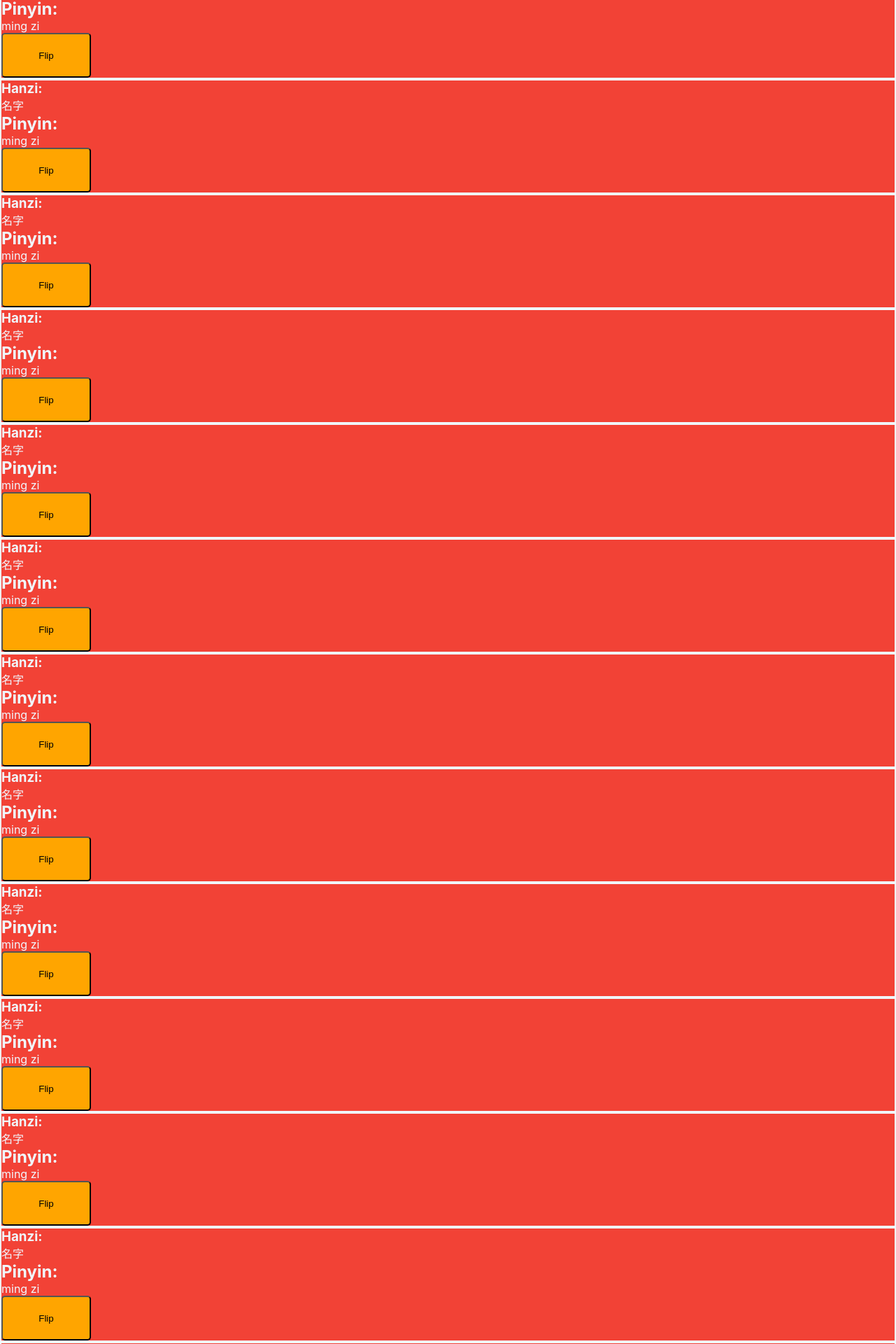
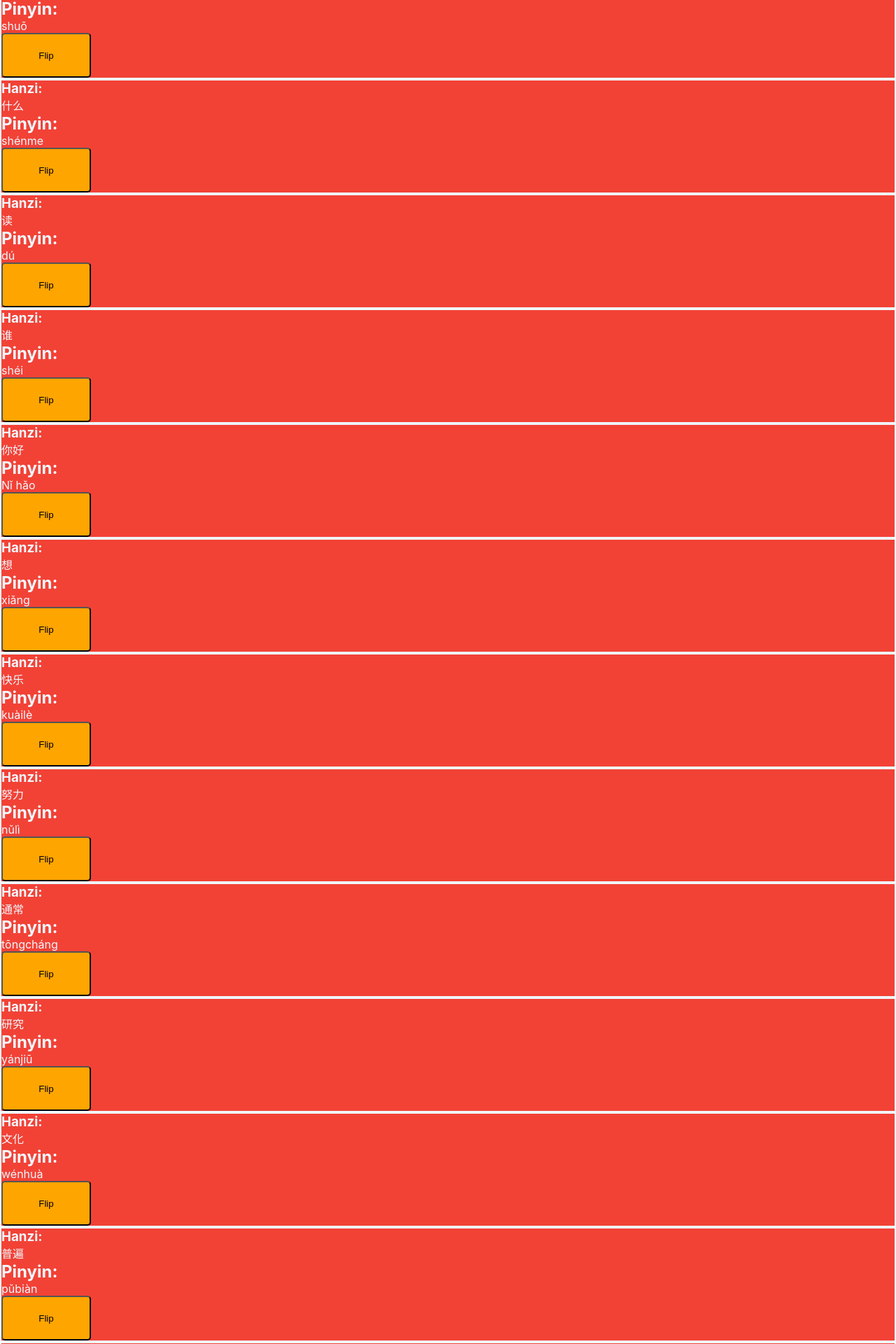
Before and after one commit to Karimi-F/phase-2-project-flashcards-app, a React (Create React App) app: page /view-cards in a window 1280 px wide. Shown: the part 497-2417 px from the top of the page at 70% size. Built offline with nearby package versions, Linux system fonts and the light colour scheme; data requests are answered from the project's data file.

Commit message:
Posts new cards

```diff
--- a/db.json
+++ b/db.json
@@ -1,144 +1,144 @@
 {
   "words": [
     {
-        "id": "1",
-        "level": "HSK Level 1",
-        "Hanzi": "我",
-        "Pinyin": "wǒ",
-        "English translation": "I or me"
+      "id": "7b36",
+      "level": "1",
+      "hanzi": "我",
+      "pinyin": "wǒ",
+      "englishTranslation": "I or me"
     },
     {
-        "id": "2",
-        "level": "HSK Level 1",
-        "Hanzi": "你",
-        "Pinyin": "nǐ",
-        "English translation": "you"
+      "id": "14b1",
+      "level": "1",
+      "hanzi": "你",
+      "pinyin": "nǐ",
+      "englishTranslation": "you"
     },
     {
-        "id": "3",
-        "level": "HSK Level 1",
-        "Hanzi": "说",
-        "Pinyin": "shuō",
-        "English translation": "speak"
+      "id": "a269",
+      "level": "1",
+      "hanzi": "说",
+      "pinyin": "shuō",
+      "englishTranslation": "speak"
     },
     {
-        "id": "4",
-        "level": "HSK Level 1",
-        "Hanzi": "什么",
-        "Pinyin": "shénme",
-        "English translation": "what"
+      "id": "aace",
+      "level": "1",
+      "hanzi": "什么",
+      "pinyin": "shénme",
+      "englishTranslation": "what"
     },
     {
-        "id": "5",
-        "level": "HSK Level 1",
-        "Hanzi": "读",
-        "Pinyin": "dú",
-        "English translation": "read"
+      "id": "dae5",
+      "level": "1",
+      "hanzi": "读",
+      "pinyin": "dú",
+      "englishTranslation": "read"
     },
     {
-        "id": "6",
-        "level": "HSK Level 1",
-        "Hanzi": "谁",
-        "Pinyin": "shéi",
-        "English translation": "who"
+      "id": "5a12",
+      "level": "1",
+      "hanzi": "谁",
+      "pinyin": "shéi",
+      "englishTranslation": "who"
     },
     {
-        "id": "f765",
-        "level": "HSK Level 1",
-        "Hanzi": "你好",
-        "Pinyin": "Nǐ hǎo",
-        "English translation": "Hello\n"
+      "id": "cbd1",
+      "level": "1",
+      "hanzi": "你好",
+      "pinyin": "Nǐ hǎo",
+      "englishTranslation": "Hello"
     },
     {
-        "id": "b1e2",
-        "level": "HSK Level 2",
-        "Hanzi": "想",
-        "Pinyin": "xiǎng",
-        "English translation": " To want"
+      "id": "0f62",
+      "level": "2",
+      "hanzi": "想",
+      "pinyin": "xiǎng",
+      "englishTranslation": "To want"
     },
     {
-        "id": "dcc3",
-        "level": "HSK Level 2",
-        "Hanzi": "快乐",
-        "Pinyin": "kuàilè",
-        "English translation": "Happy"
+      "id": "3394",
+      "level": "2",
+      "hanzi": "快乐",
+      "pinyin": "kuàilè",
+      "englishTranslation": "Happy"
     },
     {
-        "id": "9eae",
-        "level": "HSK Level 3",
-        "Hanzi": "努力",
-        "Pinyin": "nǔlì",
-        "English translation": "To strive; To work hard"
+      "id": "7966",
+      "level": "3",
+      "hanzi": "努力",
+      "pinyin": "nǔlì",
+      "englishTranslation": "To strive; To work hard"
     },
     {
-        "id": "bf27",
-        "level": "HSK Level 3",
-        "Hanzi": "通常",
-        "Pinyin": "tōngcháng",
-        "English translation": "Usually; Normally"
+      "id": "d7b5",
+      "level": "3",
+      "hanzi": "通常",
+      "pinyin": "tōngcháng",
+      "englishTranslation": "Usually; Normally"
     },
     {
-        "id": "b030",
-        "level": "HSK Level 4",
-        "Hanzi": "研究",
-        "Pinyin": "yánjiū",
-        "English translation": "To research; Research"
+      "id": "c93e",
+      "level": "4",
+      "hanzi": "研究",
+      "pinyin": "yánjiū",
+      "englishTranslation": "To research; Research"
     },
     {
-        "id": "6730",
-        "level": "HSK Level 6",
-        "Hanzi": "文化",
-        "Pinyin": "wénhuà",
-        "English translation": "Culture"
+      "id": "091e",
+      "level": "6",
+      "hanzi": "文化",
+      "pinyin": "wénhuà",
+      "englishTranslation": "Culture"
     },
     {
-        "id": "1f5a",
-        "level": "HSK Level 5",
-        "Hanzi": "普遍",
-        "Pinyin": "pǔbiàn",
-        "English translation": "Common; Widespread"
+      "id": "56bc",
+      "level": "5",
+      "hanzi": "普遍",
+      "pinyin": "pǔbiàn",
+      "englishTranslation": "Common; Widespread"
     },
     {
-        "id": "678a",
-        "level": "HSK Level 4",
-        "Hanzi": "发展",
-        "Pinyin": "fāzhǎn",
-        "English translation": "To develop; Development"
+      "id": "47fa",
+      "level": "4",
+      "hanzi": "发展",
+      "pinyin": "fāzhǎn",
+      "englishTranslation": "To develop; Development"
     },
     {
-        "id": "d420",
-        "level": "HSK Level 2",
-        "Hanzi": "朋友",
-        "Pinyin": "péngyǒu",
-        "English translation": "Friend"
+      "id": "c764",
+      "level": "2",
+      "hanzi": "朋友",
+      "pinyin": "péngyǒu",
+      "englishTranslation": "Friend"
     },
     {
-        "id": "16db",
-        "level": "HSK Level 4",
-        "Hanzi": "注意",
-        "Pinyin": "zhùyì",
-        "English translation": "To pay attention to"
+      "id": "4301",
+      "level": "4",
+      "hanzi": "注意",
+      "pinyin": "zhùyì",
+      "englishTranslation": "To pay attention to"
     },
     {
-        "id": "a1e2",
-        "level": "HSK Level 1",
-        "Hanzi": "谢谢",
-        "Pinyin": "xièxiè",
-        "English translation": "Thank you"
+      "id": "6ca7",
+      "level": "1",
+      "hanzi": "谢谢",
+      "pinyin": "xièxiè",
+      "englishTranslation": "Thank you"
     },
     {
-        "id": "f79d",
-        "level": "HSK Level 1",
-        "Hanzi": "再见",
-        "Pinyin": "zàijiàn",
-        "English translation": "Goodbye"
+      "id": "18fa",
+      "level": "1",
+      "hanzi": "再见",
+      "pinyin": "zàijiàn",
+      "englishTranslation": "Goodbye"
     },
     {
-        "id": "4d0b",
-        "level": "HSK Level 2",
-        "Hanzi": "告诉",
-        "Pinyin": "gàosù",
-        "English translation": "To tell"
+      "id": "8d09",
+      "level": "2",
+      "hanzi": "告诉",
+      "pinyin": "gàosù",
+      "englishTranslation": "To tell"
     }
   ]
 }
--- a/src/App.js
+++ b/src/App.js
@@ -1,5 +1,5 @@
 import logo from './logo.svg';
-import React from 'react';
+import React, { useEffect } from 'react';
 import './App.css';
 import { BrowserRouter as Router, Routes, Route } from 'react-router-dom';
 import NavBar from './Components/NavBar';
@@ -8,7 +8,28 @@ import RoutesComponent from '../src/Routes';
 
 function App() {
 
-  const [cards,setCards] = React.useState([]);
+  const[cards,setCards] = React.useState([]);
+  const[loading,setLoading] = React.useState(true);
+  const[error,setError] = React.useState(null);
+
+  useEffect(() => {
+    setLoading(true);
+
+ fetch("http://localhost:5000/words")
+ .then((response)=>{
+    if (!response.ok){
+        throw new Error ("Failed to fetch data");
+    } return response.json()
+ })
+ .then(data => {
+    setCards(data);
+    setLoading(false);
+ })
+ .catch(error => {
+    setError(error.message);
+    setLoading(false);
+ });
+},[]);
 
   function createCard(newCard){
     setCards([...cards,newCard]);
@@ -22,6 +43,8 @@ function App() {
         <RoutesComponent
         createCard={createCard}
         cards={cards}
+        loading={loading}
+        error={error}
         />
       </div>
     </Router>
--- a/src/Components/CardDisplay.js
+++ b/src/Components/CardDisplay.js
@@ -14,19 +14,19 @@ return(
             (
                 <div className="card-back">
                     <h3>English Translation:</h3>
-                    {/* <p>{englishTranslation}</p> */}
-                    <p>Name</p>
+                    <p>{englishTranslation}</p>
+                    {/* <p>Name</p> */}
                 </div>
             )
             :
             (
                 <div>
                     <h3>Hanzi: </h3>
-                    {/* <p>{hanzi}</p> */}
-                    <p>名字</p>
+                    <p>{hanzi}</p>
+                    {/* <p>名字</p> */}
                     <h2>Pinyin: </h2>
-                    {/* <p>{pinyin}</p> */}
-                    <p>ming zi</p>
+                    <p>{pinyin}</p>
+                    {/* <p>ming zi</p> */}
                 </div>
             )
             }
--- a/src/pages/CreateCards.js
+++ b/src/pages/CreateCards.js
@@ -10,7 +10,7 @@ const[pinyin,setPinyin] = React.useState("");
 const[englishTranslation,setEnglishTranslation] = React.useState("");
 const[message,setMessage] = React.useState("");
 
-const levels = [1,2,3,4,5,6,7,8,9];
+const levels = [1, 2, 3, 4, 5, 6, 7, 8, 9];
 
 //functions that are handling the change in the input fields
 function handleLevelChange(event){
@@ -38,20 +38,31 @@ if (!level || !hanzi || !pinyin || !englishTranslation ){
     setMessage("Please fill in all fields.");
     return;
 }
-createCard({level,hanzi,pinyin,englishTranslation});
-setMessage("Card created successfully!");
-console.log('card created');
 
-//resets the input fields
-setLevel("");
-setHanzi("");
-setPinyin("");
-setEnglishTranslation("");
+const newCard = {level, hanzi, pinyin, englishTranslation};
+
+fetch("http://localhost:5000/words",{
+    method: "POST",
+    headers: {
+        'Content-Type' : 'application/json',
+    },
+    body:JSON.stringify(newCard),
+})
+.then((response) => response.json())
+.then((data) => {
+    setMessage("Card created successfully!");
+    createCard(data);
+    //resets the input fields
+    setLevel("");
+    setHanzi("");
+    setPinyin("");
+    setEnglishTranslation("");
+})
+.catch((error)=>{
+    setMessage("Error creating card")
+    console.error('Error:',error);
+});
 }
-
-
-
-
 
     return(
         <div className="form-container">
--- a/src/pages/ViewCards.js
+++ b/src/pages/ViewCards.js
@@ -2,30 +2,9 @@ import React, { useEffect } from "react";
 import CardDisplay from "../Components/CardDisplay";
 import "../styles/ViewCards.css";
 
-function ViewCards(){
+function ViewCards({cards,loading,error,}){
 
-const[cards,setCards] = React.useState([]);
-const[loading,setLoading] = React.useState(true);
-const[error,setError] = React.useState(null);
 
-useEffect(() => {
-    setLoading(true);
-
- fetch("http://localhost:5000/words")
- .then((response)=>{
-    if (!response.ok){
-        throw new Error ("Failed to fetch data");
-    } return response.json()
- })
- .then(data => {
-    setCards(data);
-    setLoading(false);
- })
- .catch(error => {
-    setError(error.message);
-    setLoading(false);
- });
-},[]);
 
     return(
         <div className="view-cards">
@@ -46,9 +25,11 @@ useEffect(() => {
             ) : (
                 <p>No cards available yet. Create a new flashcard to get started.</p>
             )}
+
         </div>
         </div>
     )
 }
+console.log('card dispplayed');
 
 export default ViewCards;
```
Lines whose indentation alone changed are shown as unchanged.
